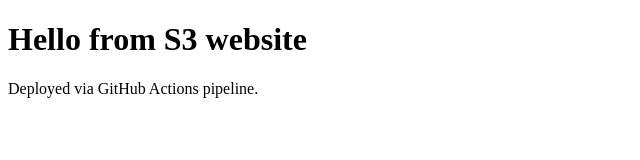
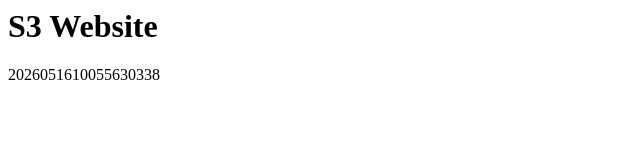
Before and after one commit to CryptoGu1/cmtr-ub7188uk-bucket-CI_CD_Pipeline, a plain HTML site: page index.html in a window 1280 px wide. Shown: the whole page, without its empty margins (0-640 px from the left). Drawn offline with Linux system fonts and the light colour scheme.

Commit message:
Add index.html

```diff
--- a/index.html
+++ b/index.html
@@ -1,12 +1,9 @@
-<!DOCTYPE html>
-<html lang="en">
-<head>
-  <meta charset="UTF-8">
-  <meta name="viewport" content="width=device-width, initial-scale=1.0">
-  <title>Static Website</title>
-</head>
-<body>
-  <h1>Hello from S3 website</h1>
-  <p>Deployed via GitHub Actions pipeline.</p>
-</body>
+<html>
+  <head>
+    <title>S3 Website</title>
+  </head>
+  <body>
+    <h1>S3 Website</h1>
+    <p>2026051610055630338</p>
+  </body>
 </html>
```
